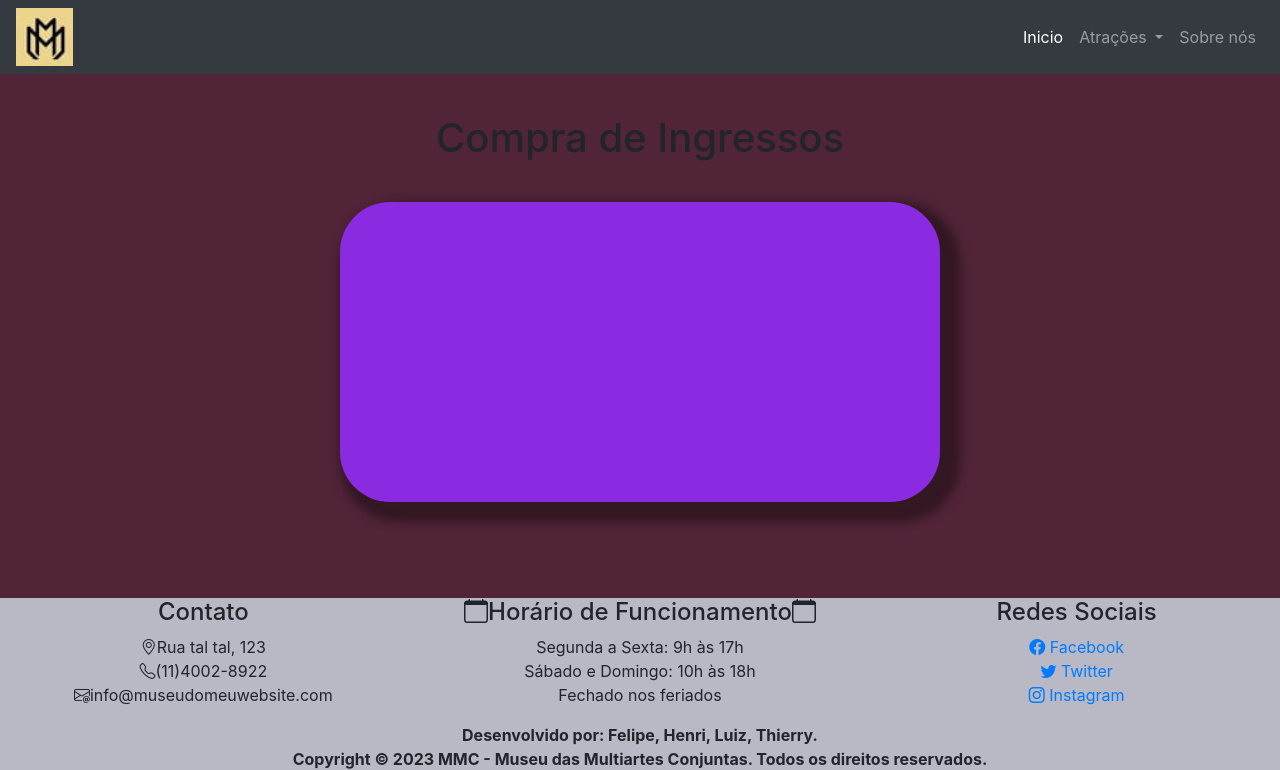
After one commit to rexayt/MMC, a Django app: page /museu/ingressos in a window 1280 px wide. The commit adds this page. Shown: the top 770 px of the page. Run offline with Django 4.2, Linux system fonts and the light colour scheme; some web fonts are replaced.

Commit message:
adiciona tela de comprar ingressos

```diff
--- a/main/obras/urls.py
+++ b/main/obras/urls.py
@@ -1,6 +1,6 @@
 from django.contrib import admin
 from django.urls import path
-from .views import artemoderna, main,olimpiada,revIndustrial,santosDumont
+from .views import artemoderna, main,olimpiada,revIndustrial,santosDumont, ingressos
 
 urlpatterns = [
     path('', main, name='main'),
@@ -8,4 +8,6 @@ urlpatterns = [
     path('olimpiada', olimpiada, name='olimpiadas'),
     path('revindustrial',revIndustrial,name='revolucaoindustrial'),
     path('santosdumont',santosDumont, name='santosdumont'),
+    path('ingressos',ingressos, name='ingressos'),
+
 ]
--- a/main/obras/views.py
+++ b/main/obras/views.py
@@ -14,3 +14,6 @@ def revIndustrial(request):
 
 def santosDumont(request):
     return render(request, 'santosDumont.html')
+
+def ingressos(request):
+    return render(request, 'ingressos.html')
--- /dev/null
+++ b/main/templates/ingressos.html
@@ -0,0 +1,17 @@
+{% extends 'main.html' %}
+{% load static %}
+{% block titulo %}Ingressos{% endblock %}
+{% block subtitulo %}<h1 class="subtitulo">Compra de Ingressos</h1>{% endblock %}
+{% block carrossel %}{% endblock %}
+{% block conteudo %}
+<div class="cardi" style="width: 600px; height: 300px; background-color: blueviolet; margin: auto; border-radius: 50px;box-shadow: 10px 10px 10px 10px #331723">
+
+</div>
+
+<br><br><br><br>
+
+
+
+
+
+{% endblock %}
--- a/main/templates/main.html
+++ b/main/templates/main.html
@@ -62,6 +62,7 @@
 
   {% block subtitulo %}<h1 class="subtitulo"></h1>{% endblock %}
 
+  {% block carrossel %}
   <div class="centralizar">
     <div class="carrossel">
       <div class="carrossel_nav">
@@ -123,8 +124,9 @@
       </div>
     </div>
   </div>
+  {% endblock %}
 
-  {% block sobre %}
+  {% block conteudo %}
   <div class="conteudo">
     <div class="sobre" style="margin-bottom: 50px;">
       <h1 style="color: rgb(71, 0, 0);">Sobre</h1>
--- a/main/templates/olimpiada.html
+++ b/main/templates/olimpiada.html
@@ -10,10 +10,9 @@
         {% block img2 %} {% static 'media/artemoderna/operarios.jpg' %} {% endblock %}
         {% block img3 %} {% static 'media/artemoderna/amigos.jpg' %} {% endblock %}
         {% block img4 %} {% static 'media/artemoderna/o_homem_amarelo.jpeg' %} {% endblock %}
-        {% block sobre %}
+        {% block conteudo %}
 
         {% endblock %}
-  {% block conteudo %}
+
           <h3>Olimpiada de 2024</h3>
           <br><br>
-  {% endblock %}
--- a/main/templates/revIndustrial.html
+++ b/main/templates/revIndustrial.html
@@ -10,7 +10,7 @@
 {% block img2 %} {% static 'media/revIndustrial/tremCarrossel.png' %} {% endblock %}
 {% block img3 %} {% static 'media/revIndustrial/petroleo.jpeg' %} {% endblock %}
 {% block img4 %} {% static 'media/revIndustrial/tecnologico.jpeg' %} {% endblock %}
-  {% block sobre %}
+  {% block conteudo %}
   <link rel="stylesheet" href="{% static 'CSS/style.css' %}">
 
   <section class="resumo" style="text-align-last: center; width: 70%;margin: auto;">
--- a/main/templates/santosDumont.html
+++ b/main/templates/santosDumont.html
@@ -17,4 +17,3 @@
 
 
      {% endblock%}
-     {% block sobre %}{% endblock %}
```
Also changed, not shown: main/templates/arteModerna.html (+3 -4 lines).
